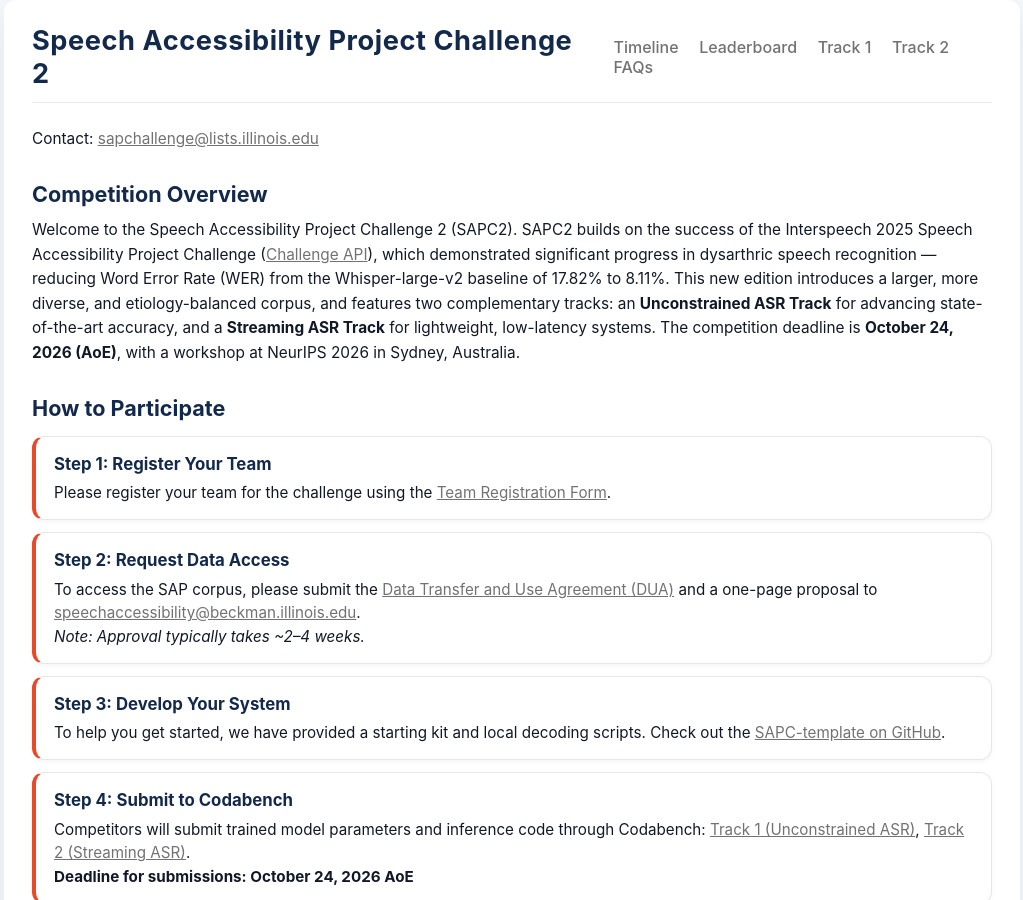
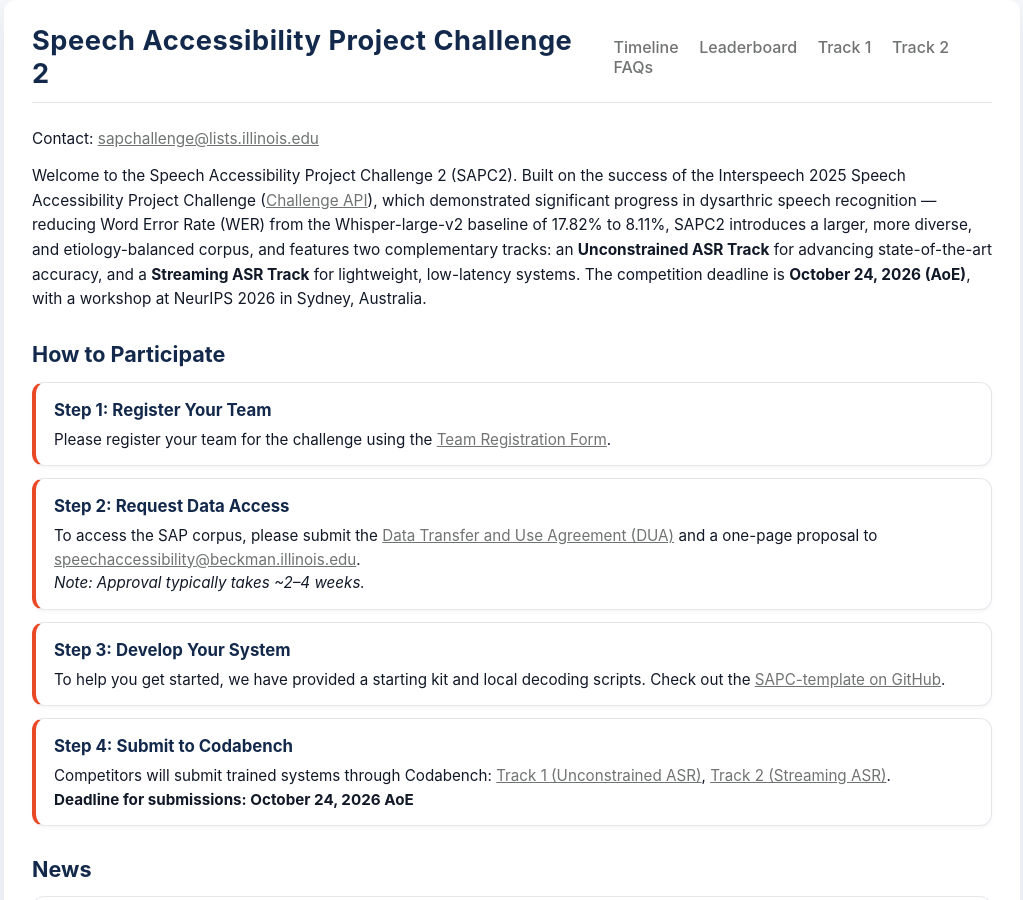
Before and after one commit to xiuwenz2/SAPC2-website, a Jekyll site: the page built from index.md, in a window 1280 px wide and 900 px high. Shown: the whole window, without its empty margins (128-1151 px from the left). Built offline with Jekyll 4.4.1, drawn with Linux system fonts in a browser that asks for light colours.

```diff
--- a/index.md
+++ b/index.md
@@ -11,22 +11,22 @@ hero_meta: >
   Contact: <a href="mailto:sapchallenge@lists.illinois.edu">sapchallenge@lists.illinois.edu</a>
 </p>
 
-## <a id="call"></a>Competition Overview
-Welcome to the Speech Accessibility Project Challenge 2 (SAPC2). SAPC2 builds on the success of the Interspeech 2025 Speech Accessibility Project Challenge (<a href="https://eval.ai/web/challenges/challenge-page/2362/overview">Challenge API</a>), which demonstrated significant progress in dysarthric speech recognition — reducing Word Error Rate (WER) from the Whisper-large-v2 baseline of 17.82% to 8.11%. This new edition introduces a larger, more diverse, and etiology-balanced corpus, and features two complementary tracks: an **Unconstrained ASR Track** for advancing state-of-the-art accuracy, and a **Streaming ASR Track** for lightweight, low-latency systems. The competition deadline is **October 24, 2026 (AoE)**, with a workshop at NeurIPS 2026 in Sydney, Australia.
+<!-- ## <a id="call"></a>Competition Overview -->
+Welcome to the Speech Accessibility Project Challenge 2 (SAPC2). Built on the success of the Interspeech 2025 Speech Accessibility Project Challenge (<a href="https://eval.ai/web/challenges/challenge-page/2362/overview">Challenge API</a>), which demonstrated significant progress in dysarthric speech recognition — reducing Word Error Rate (WER) from the Whisper-large-v2 baseline of 17.82% to 8.11%, SAPC2 introduces a larger, more diverse, and etiology-balanced corpus, and features two complementary tracks: an **Unconstrained ASR Track** for advancing state-of-the-art accuracy, and a **Streaming ASR Track** for lightweight, low-latency systems. The competition deadline is **October 24, 2026 (AoE)**, with a workshop at NeurIPS 2026 in Sydney, Australia.
 
 ## <a id="how-to-participate"></a>How to Participate
 
 <div class="how-to-participate">
 
 <div class="step-item">
-  <div class="step-title">Step 1: Register Your Team</div>
+  <div class="step-title"><strong>Step 1: Register Your Team</strong></div>
   <div class="step-text">
     Please register your team for the challenge using the <a href="https://forms.gle/bajUuCF6xZYbVq2A9">Team Registration Form</a>.
   </div>
 </div>
 
 <div class="step-item">
-  <div class="step-title">Step 2: Request Data Access</div>
+  <div class="step-title"><strong>Step 2: Request Data Access</strong></div>
   <div class="step-text">
     To access the SAP corpus, please submit the
     <a href="https://speechaccessibilityproject.beckman.illinois.edu/docs/librariesprovider8/default-document-library/data-transfer-and-use-agreement-speech-accessibility-project.pdf?sfvrsn=909bd90f_20">Data Transfer and Use Agreement (DUA)</a>
@@ -36,7 +36,7 @@ Welcome to the Speech Accessibility Project Challenge 2 (SAPC2). SAPC2 builds on
 </div>
 
 <div class="step-item">
-  <div class="step-title">Step 3: Develop Your System</div>
+  <div class="step-title"><strong>Step 3: Develop Your System</strong></div>
   <div class="step-text">
     To help you get started, we have provided a starting kit and local decoding scripts. Check out the
     <a href="https://github.com/xiuwenz2/SAPC-template">SAPC-template on GitHub</a>.
@@ -44,9 +44,9 @@ Welcome to the Speech Accessibility Project Challenge 2 (SAPC2). SAPC2 builds on
 </div>
 
 <div class="step-item">
-  <div class="step-title">Step 4: Submit to Codabench</div>
+  <div class="step-title"><strong>Step 4: Submit to Codabench</strong></div>
   <div class="step-text">
-    Competitors will submit trained model parameters and inference code through Codabench:
+    Competitors will submit trained systems through Codabench:
     <a href="https://www.codabench.org/competitions/14176">Track 1 (Unconstrained ASR)</a>,
     <a href="https://www.codabench.org/competitions/14177">Track 2 (Streaming ASR)</a>.<br>
     <strong>Deadline for submissions: October 24, 2026 AoE</strong>
```
